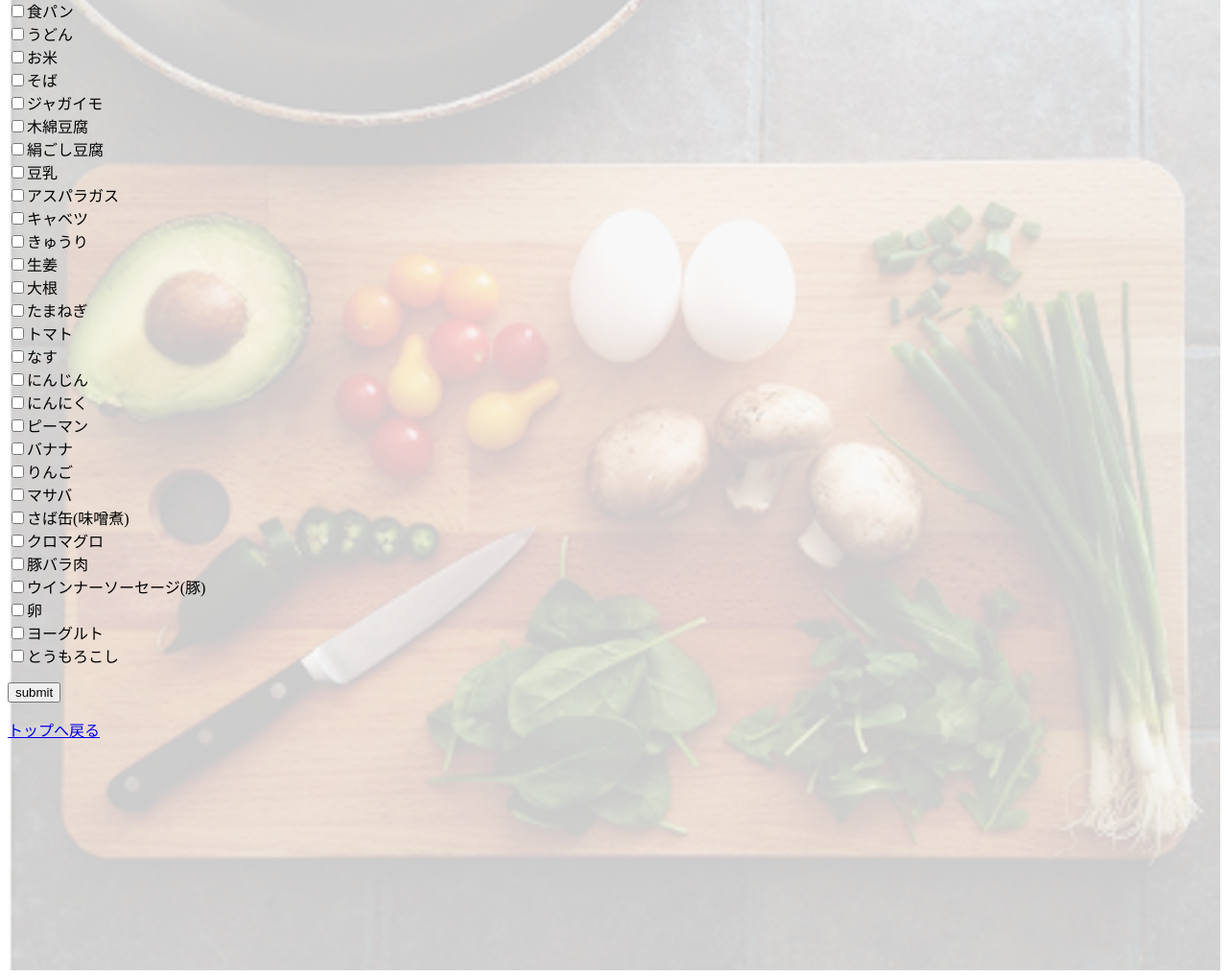
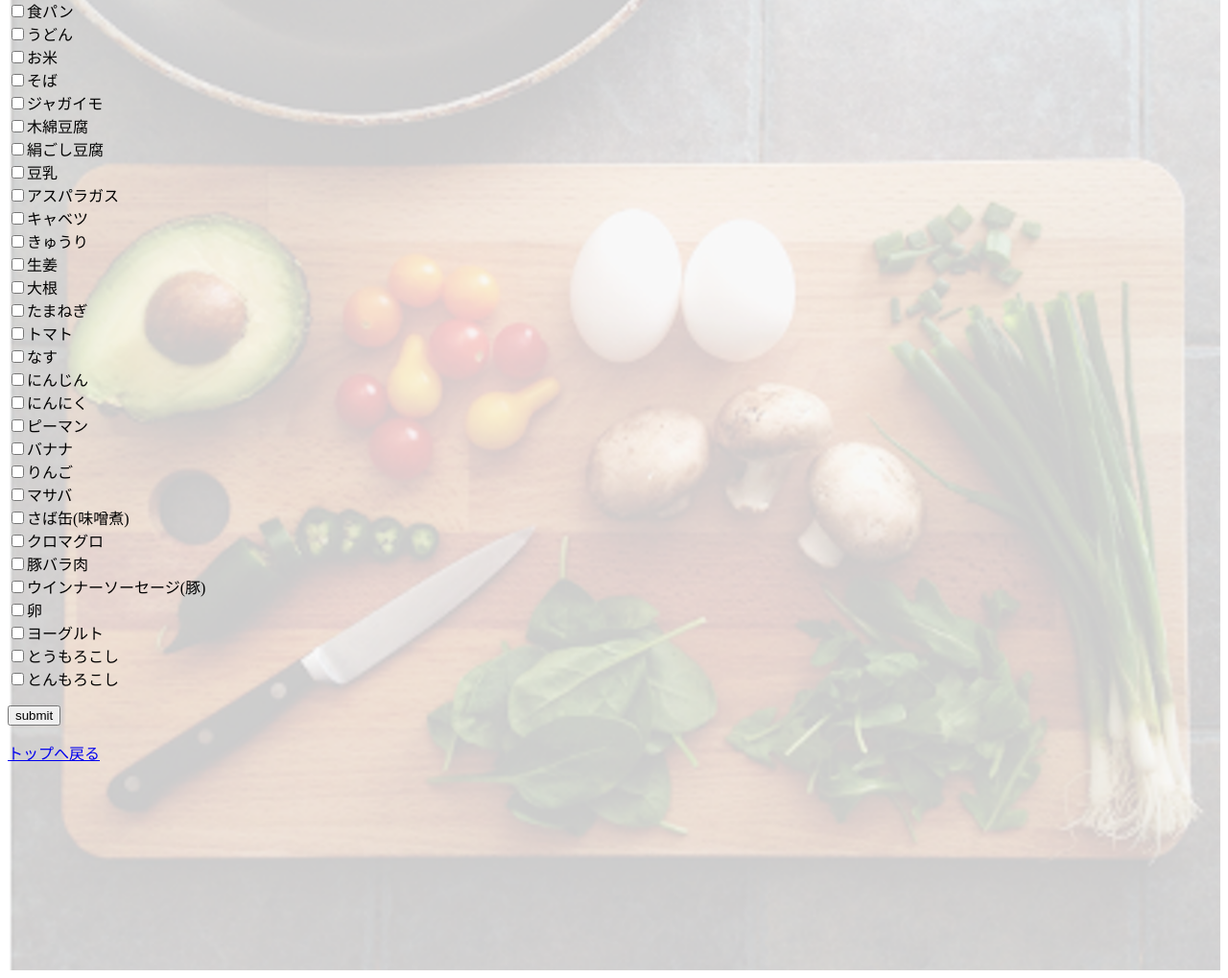
Before and after one commit to koba-r/nutrients_cal, a Flask app: page /input in a window 1280 px wide. Shown: the part 65-1084 px from the top of the page at 96% size. Run offline with Flask 2, Linux system fonts and the light colour scheme.

Commit message:
Update checkbox.html
とんもろこしを追加

```diff
--- a/templates/checkbox.html
+++ b/templates/checkbox.html
@@ -65,6 +65,7 @@
           <label><input type="checkbox" name="food" value="1922">卵</label><br>
           <label><input type="checkbox" name="food" value="1966">ヨーグルト</label><br>
           <label><input type="checkbox" name="food" value="">とうもろこし</label><br>
+          <label><input type="checkbox" name="food" value="">とんもろこし</label><br>
           <p><input type = "submit" value = "submit" /></p>
           <a href="/">トップへ戻る</a>
         </form>
```
